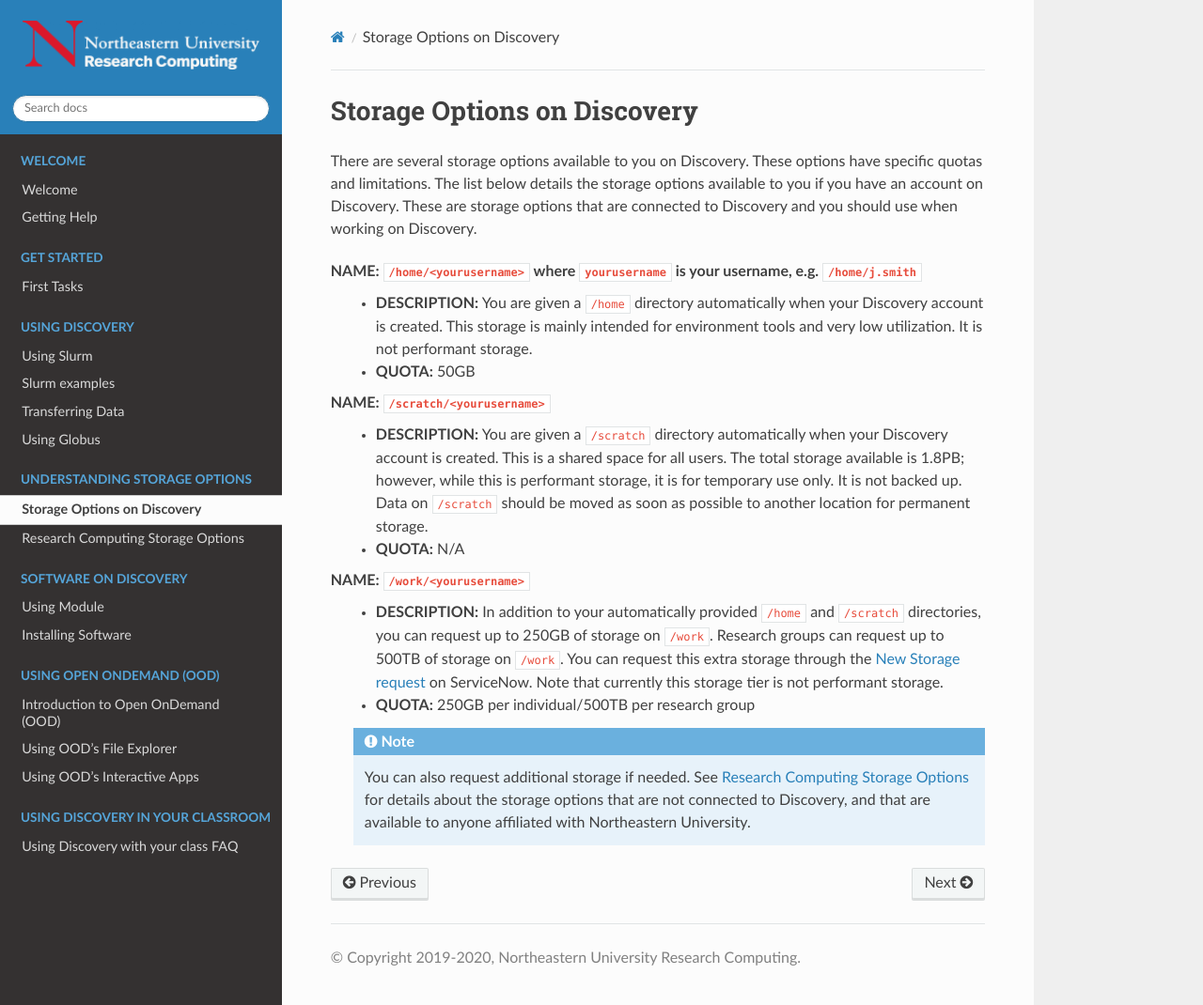
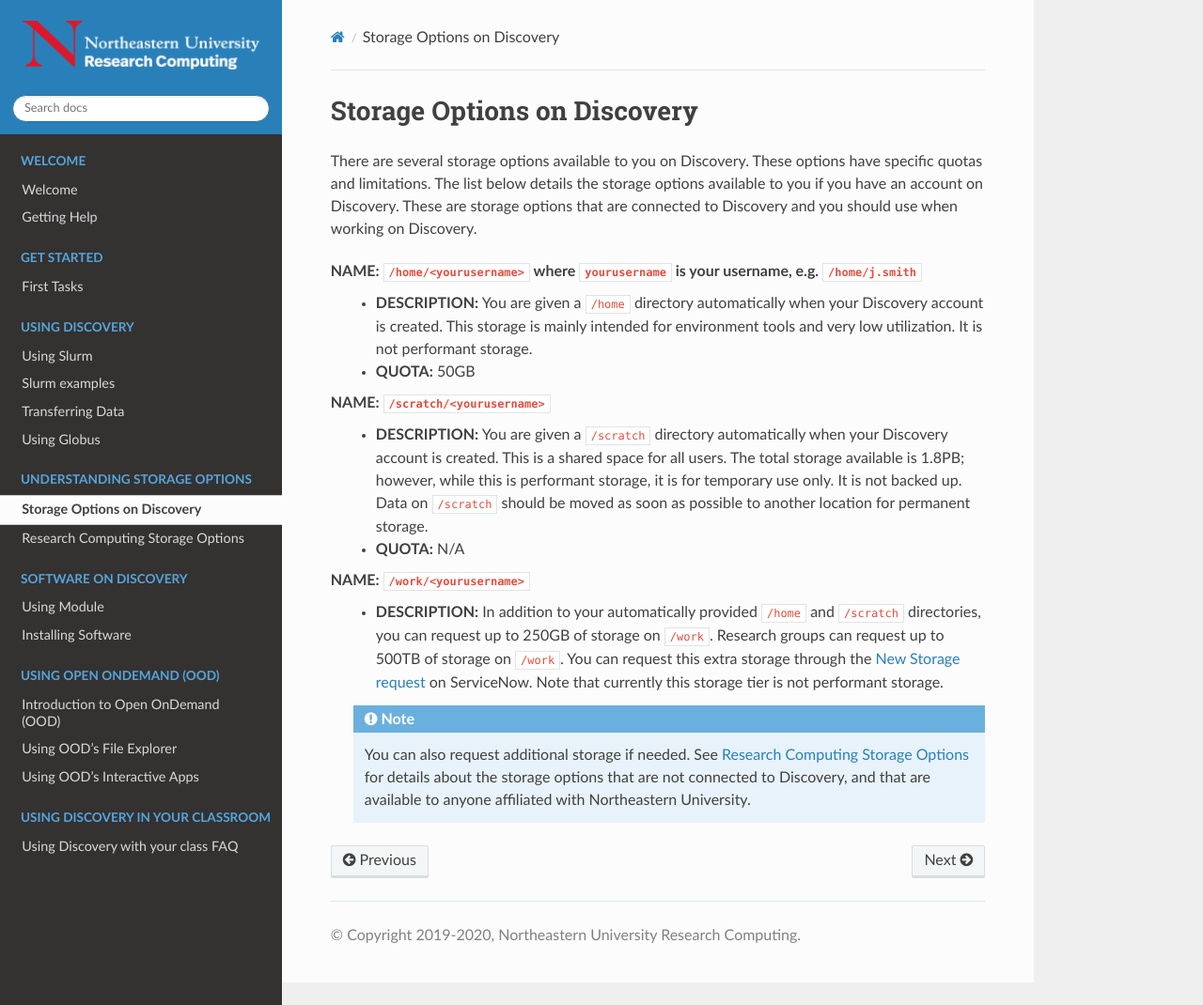
Before and after one commit to northeastern-rc/rc-public-documentation, a Sphinx documentation site: the page built from docs/source/storage/discovery_storage.rst, in a window 1280 px wide and 1070 px high. Shown: the whole window at 94% size. Built offline with Sphinx 7.4.7 and the Read the Docs theme 2.0.0, drawn with Linux system fonts in a browser that asks for light colours.

Commit message:
deleting quota info for /work

```diff
--- a/docs/source/storage/discovery_storage.rst
+++ b/docs/source/storage/discovery_storage.rst
@@ -18,7 +18,6 @@
 
 **NAME:** ``/work/<yourusername>``
  - **DESCRIPTION:** In addition to your automatically provided ``/home`` and ``/scratch`` directories, you can request up to 250GB of storage on ``/work``. Research groups can request up to 500TB of storage on ``/work``. You can request this extra storage through the `New Storage request <https://northeastern.service-now.com/research?id=sc_cat_item&sys_id=891235d31b20c0502dafc8415b4bcb0e>`_ on ServiceNow. Note that currently this storage tier is not performant storage.
- - **QUOTA:** 250GB per individual/500TB per research group
 
  .. note::
     You can also request additional storage if needed. See :ref:`general_storage` for details about the storage options that are not connected to Discovery, and that are available to anyone affiliated with Northeastern University.
```
Also changed, not shown: 5 other files.
